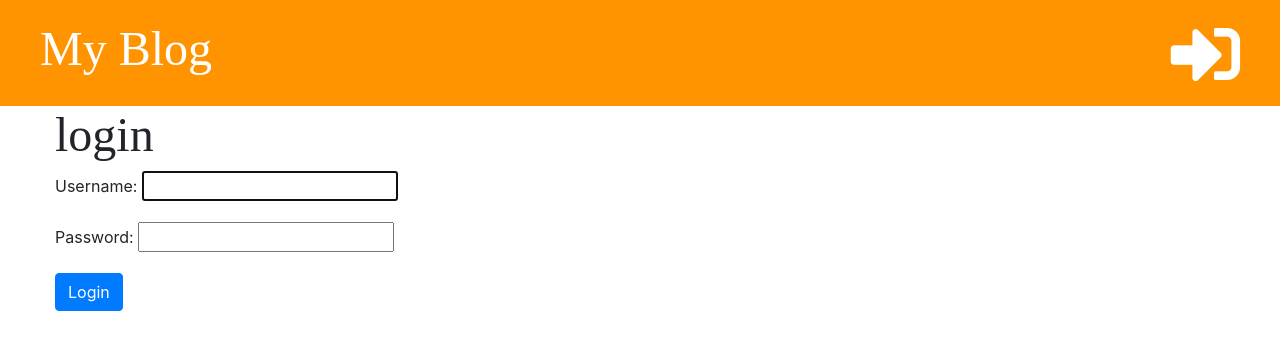
After one commit to DavidSchroschk/django_blogging_app, a Django app: page /accounts/login/ in a window 1280 px wide. The commit adds this page. Shown: the top 350 px of the page. Run offline with Django 3.2, Linux system fonts and the light colour scheme; some libraries are stand-ins or nearby versions.

Commit message:
Add logout functionality

```diff
--- a/blog/templates/blog/base.html
+++ b/blog/templates/blog/base.html
@@ -4,7 +4,7 @@
 <head>
     <meta charset="UTF-8">
     <meta name="viewport" content="width=device-width, initial-scale=1.0">
-    <title>My Blog</title>
+    <title>{% block title %}{% endblock %}</title>
     <link rel="stylesheet" href="//fonts.google.apis.com/css?Tangerine:bold,bolditalic|Inconsolata:italic|Droid+Sans" type="text">
     <link rel="stylesheet" href="https://maxcdn.bootstrapcdn.com/bootstrap/4.0.0/css/bootstrap.min.css">
     <link rel="stylesheet" href="{% static 'css/blog.css' %}">
@@ -15,6 +15,10 @@
         {% if user.is_authenticated %}
             <a href="{% url 'post_draft_list' %}" class="top-menu"><i class="fab fa-firstdraft fa-2x" style="color: white;"></i></a>
             <a href="{% url 'post_new' %}" class="top-menu"><i class="fas fa-plus fa-2x" style="color: white;"></i></a>
+            <p class="top-menu">Hello {{ user.username }} <small>(<a href="{% url 'logout' %}">Log out</a>)</small></p>
+        {% else %}
+            <a href="{% url 'login' %}" class="top-menu"><i class="fas fa-sign-in-alt fa-2x" style="color: white;"></i></a>
+
         {% endif %}
         <h1><a href="{% url 'post_list' %}">My Blog</a></h1>
     </div>
--- a/blog/templates/blog/post_detail.html
+++ b/blog/templates/blog/post_detail.html
@@ -1,4 +1,6 @@
 {% extends 'blog/base.html' %}
+
+{% block title %}{{ post.title}}{% endblock %}
 
 {% block content %}
     <div class="post">
--- a/blog/templates/blog/post_draft_list.html
+++ b/blog/templates/blog/post_draft_list.html
@@ -1,4 +1,5 @@
 {% extends 'blog/base.html' %}
+{% block title %}My Drafts{% endblock %}
 
 {% block content %}
 
--- a/blog/templates/blog/post_edit.html
+++ b/blog/templates/blog/post_edit.html
@@ -1,4 +1,5 @@
 {% extends 'blog/base.html' %}
+{% block title %}{{ post.title }}{% endblock %}
 {% block content %}
 <h1>New Post</h1>
     <form method="post" class="post-form-blog">
--- a/blog/templates/blog/post_list.html
+++ b/blog/templates/blog/post_list.html
@@ -1,4 +1,5 @@
 {% extends 'blog/base.html' %}
+{% block title %}My Blog{% endblock %}
 
 {% block content %}
     {% for post in posts %}
--- /dev/null
+++ b/blog/templates/registration/login.html
@@ -0,0 +1,13 @@
+{% extends 'blog/base.html' %}
+{% block title %}Login{% endblock %}
+
+{% block content %}
+
+    <h2>login</h2>
+    <form method="post">
+        {% csrf_token %}
+        {{ form.as_p }}
+        <button type="submit" class="btn btn-primary">Login</button>
+    </form>
+
+{% endblock %}
--- a/blog/urls.py
+++ b/blog/urls.py
@@ -1,5 +1,6 @@
 from django.urls import path
 from . import views
+from django.contrib.auth import views as auth_views
 
 urlpatterns = [
     path('', views.post_list, name='post_list'),
@@ -8,4 +9,5 @@ urlpatterns = [
     path('post/<int:pk>/edit/', views.post_edit, name='post_edit'),
     path('drafts/', views.post_draft_list, name='post_draft_list'),
     path('post/<int:pk>/publish/', views.post_publish, name='post_publish'),
+
 ]
--- a/mysite/settings.py
+++ b/mysite/settings.py
@@ -26,6 +26,9 @@ SECRET_KEY = 'euyfh-ua#j)-$t$)_biu1=s6-9*_jz2f7zmjl+txq7#s%juaq('
 DEBUG = True
 
 ALLOWED_HOSTS = []
+
+LOGIN_REDIRECT_URL = 'post_list'
+LOGOUT_REDIRECT_URL = 'post_list'
 
 
 # Application definition
--- a/mysite/urls.py
+++ b/mysite/urls.py
@@ -15,8 +15,11 @@ Including another URLconf
 """
 from django.contrib import admin
 from django.urls import path, include
+from django.contrib.auth import views as auth_views
 
 urlpatterns = [
     path('admin/', admin.site.urls),
     path('', include('blog.urls')),
+    path('accounts/login/', auth_views.LoginView.as_view(template_name="registration/login.html"), name='login'),
+    path('accounts/logout/', auth_views.LogoutView.as_view(), name='logout'),
 ]
```
Also changed, not shown: blog/views.py (+6 -1 lines), db.sqlite3.
